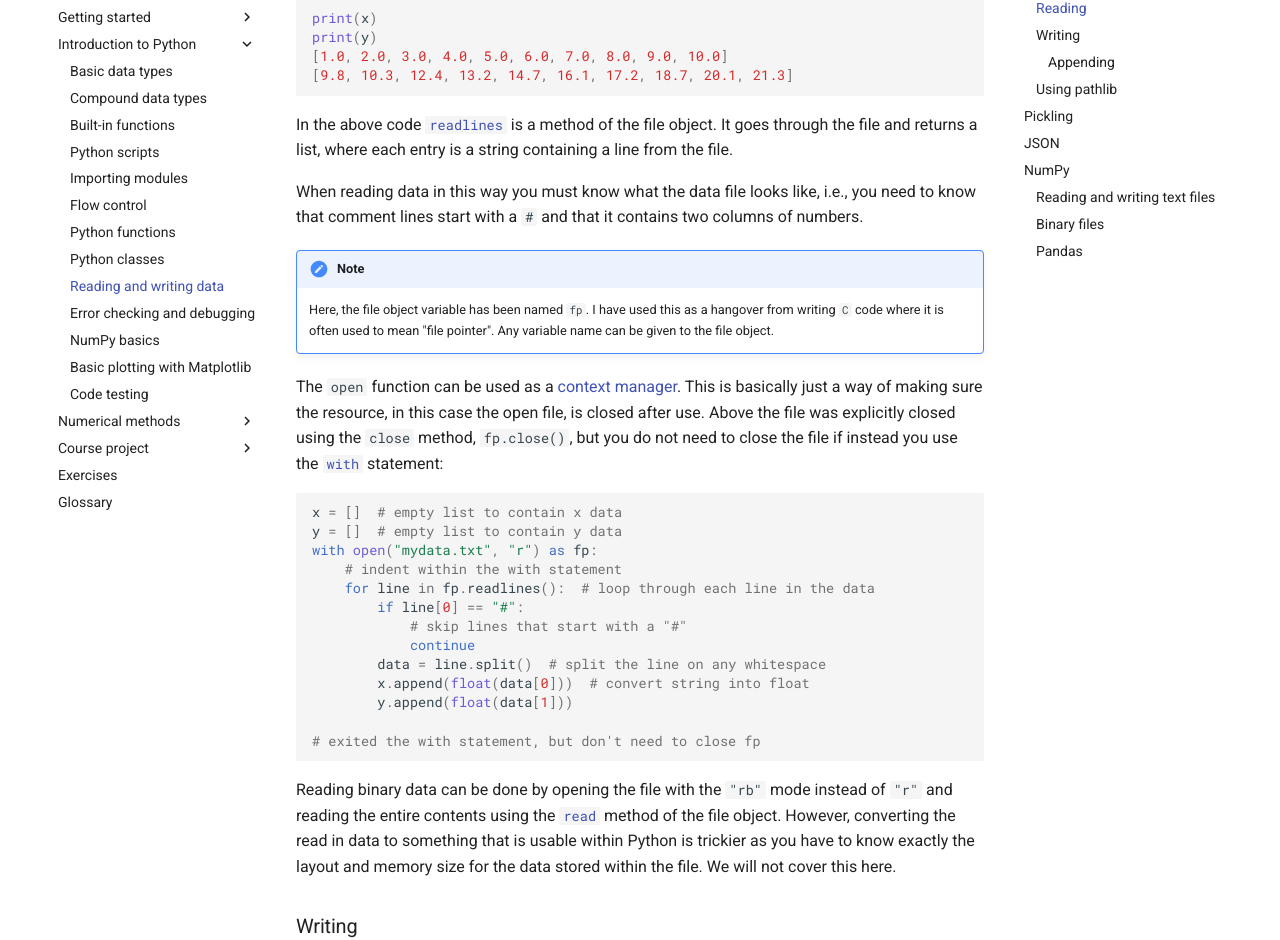
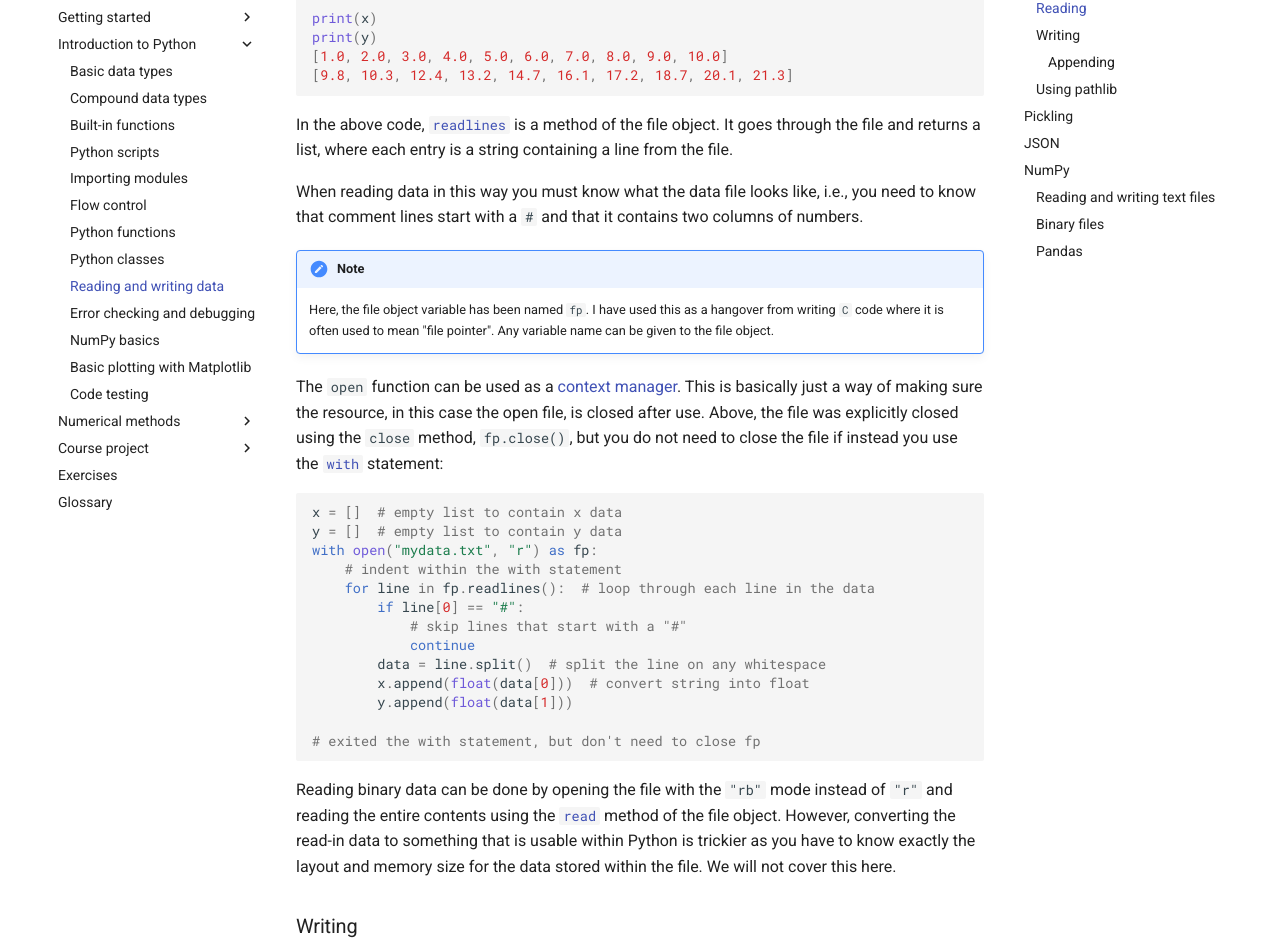
Before and after one commit to ndd21/PHYS281, an MkDocs documentation site: the page built from docs/demo-io.md, in a window 1280 px wide and 1400 px high, scrolled down 2151 px. Shown: the part 145-1085 px from the top of the window. Built offline with MkDocs 1.6.1 and Material for MkDocs 9.7.7, drawn with Linux system fonts in a browser that asks for light colours; some of the changed text lies outside the part shown.

Commit message:
demo-io.md: minor updates

````diff
--- a/docs/demo-io.md
+++ b/docs/demo-io.md
@@ -43,8 +43,8 @@
     which both stop Python interpreting backslashes (`\`) in a string as an @(escape character)
     for the following letter (e.g., `\n` in a string means new line).
 
-    Another option is to use the [`pathlib`](https://docs.python.org/3/library/pathlib.html) built-in module to construct `Path` objects that can
-    be used instead of strings, e.g.,:
+    Another option is to use the [`pathlib`](https://docs.python.org/3/library/pathlib.html)
+    built-in module to construct `Path` objects that can be used instead of strings, e.g.,:
 
     ```
     from pathlib import Path
@@ -97,8 +97,8 @@
 [9.8, 10.3, 12.4, 13.2, 14.7, 16.1, 17.2, 18.7, 20.1, 21.3]
 ```
 
-In the above code [`readlines`](https://www.w3schools.com/python/ref_file_readlines.asp) is a method
-of the file object. It goes through the file and returns a list, where each entry is a string
+In the above code, [`readlines`](https://www.w3schools.com/python/ref_file_readlines.asp) is a
+method of the file object. It goes through the file and returns a list, where each entry is a string
 containing a line from the file.
 
 When reading data in this way you must know what the data file looks like, i.e., you need to know
@@ -111,7 +111,7 @@
 
 The `open` function can be used as a [context
 manager](https://www.geeksforgeeks.org/context-manager-in-python/). This is basically just a way of
-making sure the resource, in this case the open file, is closed after use. Above the file was
+making sure the resource, in this case the open file, is closed after use. Above, the file was
 explicitly closed using the `close` method, `fp.close()`, but you do not need to close the file if
 instead you use the
 [`with`](https://docs.python.org/3/reference/compound_stmts.html#the-with-statement) statement:
@@ -133,15 +133,17 @@
 ```
 
 Reading binary data can be done by opening the file with the `"rb"` mode instead of `"r"` and
-reading the entire contents using the [`read`](https://www.w3schools.com/python/ref_file_read.asp) method of the file object. However, converting the read
-in data to something that is usable within Python is trickier as you have to know exactly the layout
-and memory size for the data stored within the file. We will not cover this here.
+reading the entire contents using the [`read`](https://www.w3schools.com/python/ref_file_read.asp)
+method of the file object. However, converting the read-in data to something that is usable within
+Python is trickier as you have to know exactly the layout and memory size for the data stored within
+the file. We will not cover this here.
 
 ### Writing
 
 To write to a plain text file you again have to open a file, but this time with the mode set to
-write, `"w"`. Once the file is open you can then use the [`write`](https://www.w3schools.com/python/ref_file_write.asp) method of the file object to add
-data to the file. You can only write out string data, so any numbers must be converted to strings.
+write, `"w"`. Once the file is open you can then use the
+[`write`](https://www.w3schools.com/python/ref_file_write.asp) method of the file object to add data
+to the file. You can only write out string data, so any numbers must be converted to strings.
 
 ```python
 # create some data
@@ -261,7 +263,7 @@
 
 p = Path("myfile.txt")
 with open(p, "w") as fp:
-
+    ...
 ```
 
 ## Pickling
````
Also changed, not shown: other parts of docs/demo-io.md (+9 -11 lines).
